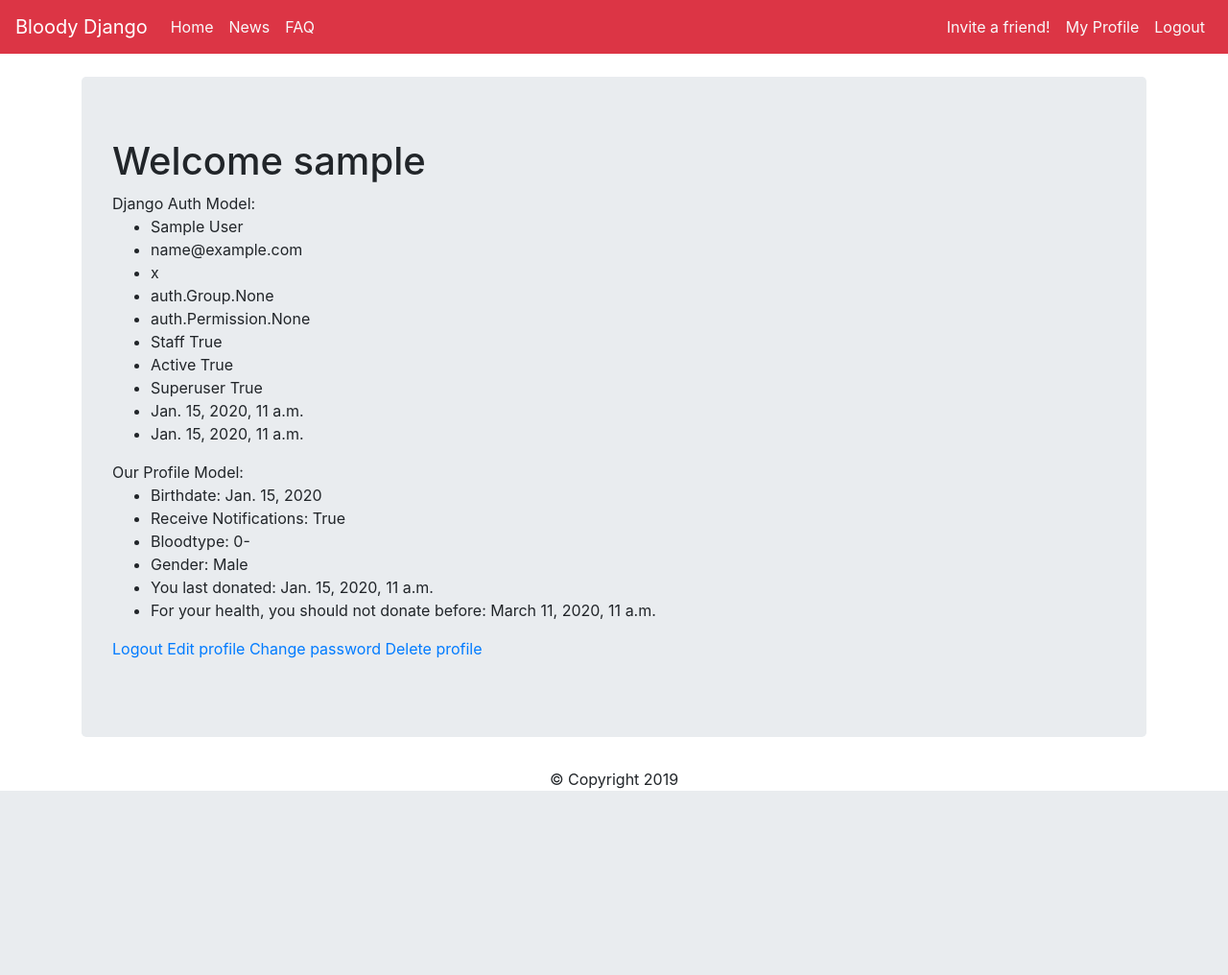
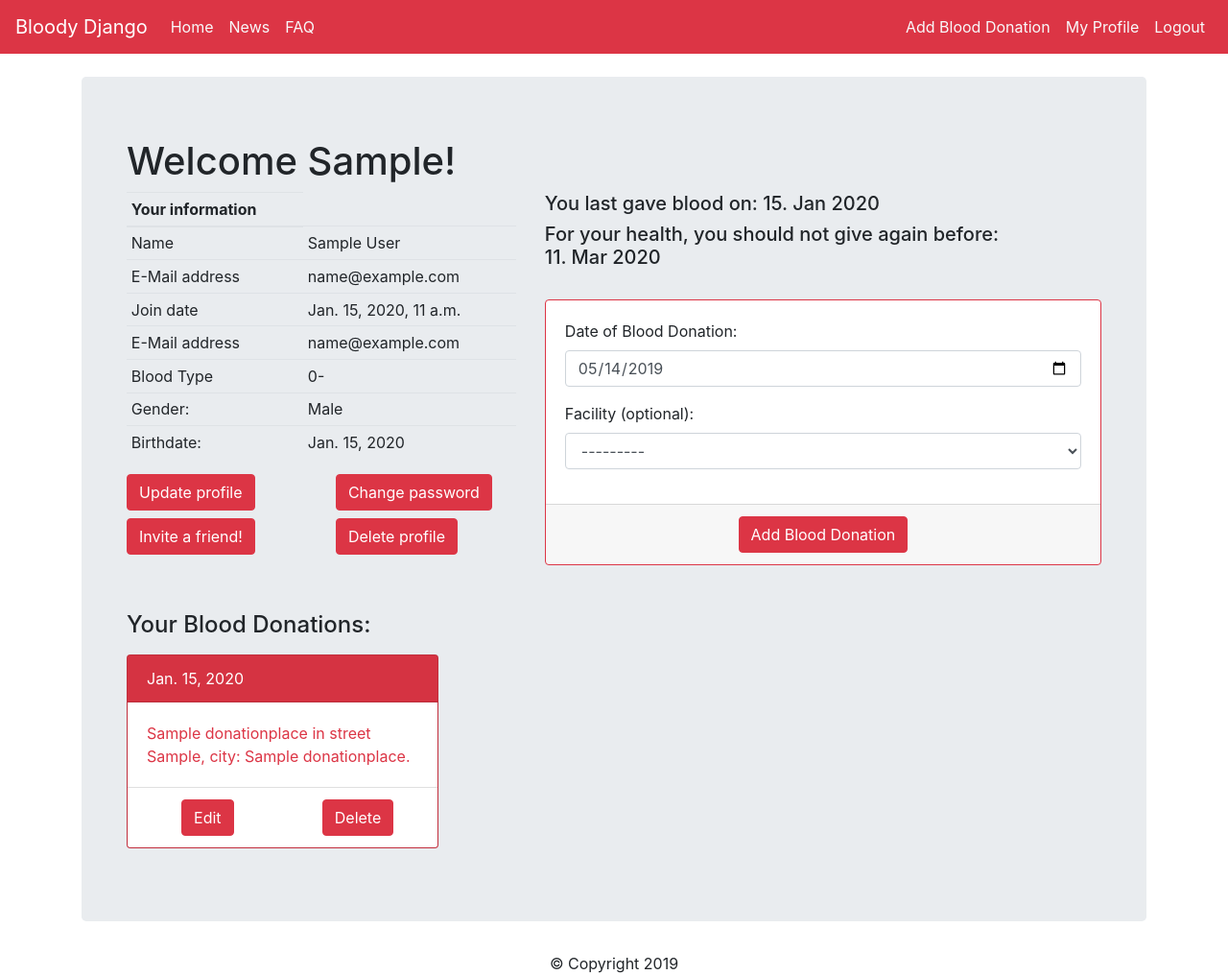
Before and after one commit to chmey/django-giving-blood, a Django app: page /profile in a window 1280 px wide. Shown: the whole page at 96% size. Before the commit the page ends 824 px from the top, so only its background shows below. Run offline with Django 3.2, Linux system fonts and the light colour scheme; a user stored in the database is signed in; tables that the repository leaves empty hold one stand-in row (values such as "Sample post"); some libraries are stand-ins or nearby versions.

Commit message:
Redesign profile page

```diff
--- a/web/forms.py
+++ b/web/forms.py
@@ -49,10 +49,11 @@ class InviteForm(forms.Form):
 
 class AddDonationForm(forms.ModelForm):
     donationdate = forms.DateField(label='Date of Blood Donation', initial=datetime.now(),
-                                widget=forms.DateInput(attrs={
-                                    'type': 'date', 'class': 'form-control'
-                                }))
-    place = forms.ModelChoiceField(queryset=DonationPlace.objects.all(), label='Facility (optional)',widget=forms.Select(attrs={'class': 'form-control'}))
+                                    widget=forms.DateInput(attrs={
+                                        'type': 'date', 'class': 'form-control'
+                                    }))
+    place = forms.ModelChoiceField(required=False, queryset=DonationPlace.objects.all(), label='Facility (optional)',widget=forms.Select(attrs={'class': 'form-control'}))
+
     class Meta:
         model = Donation
         exclude = ('created_at', 'updated_at', 'user')
--- a/web/templates/base.html
+++ b/web/templates/base.html
@@ -26,7 +26,7 @@
        </ul>
        <div class="navbar-nav">
          {% if user.is_authenticated %}
-         <a class="nav-link text-light" href="{% url 'invite' %}">Invite a friend!</a>
+         <a class="nav-link text-light" href="{% url 'add-donation' %}">Add Blood Donation</a>
          <a class="nav-link text-light" href="{% url 'profile' %}">My Profile</a>
          <a class="nav-link text-light" href="{% url 'logout' %}">Logout</a>
          {% else %}
--- a/web/templates/web/profile.html
+++ b/web/templates/web/profile.html
@@ -1,33 +1,126 @@
 {% extends "../base.html" %}
 {% block content %}
 
-<h1>Welcome {{user.username}}</h1>
+<div class="container">
+  <h1>Welcome {% if user.first_name %} {{user.first_name}}{% endif %}!</h1>
+  <div class="row">
+    <div class="col-5">
+      <div class="row">
+        <div class="col-12">
+      <table class="table table-sm">
+        <thead>
+          <tr>
+            <th>Your information</th>
+          </tr>
+        </thead>
+        <tbody>
+          <tr>
+            <td>Name</td>
+            <td>{{user.first_name}} {{user.last_name}}</td>
+          </tr>
+          <tr>
+            <td>E-Mail address</td>
+            <td>{{user.email}}</td>
+          </tr>
+          <tr>
+            <td>Join date</td>
+            <td>{{user.date_joined}}</td>
+          </tr>
+          <tr>
+            <td>E-Mail address</td>
+            <td>{{user.email}}</td>
+          </tr>
+          <tr>
+            <td>Blood Type</td>
+            <td>{{user.profile.get_bloodtype_display}}</td>
+          </tr>
+          <tr>
+            <td>Gender:</td>
+            <td>{{user.profile.get_gender_display}}</td>
+          </tr>
+          <tr>
+            <td>Birthdate:</td>
+            <td>{{user.profile.birthdate}}</td>
+          </tr>
+        </tbody>
+      </table>
+    </div>
+  </div>
+  <div class="row">
+    <div class="col-6 mb-2">
+      <a class="btn btn-danger" href="{% url 'edit_profile' %}">Update profile</a>
+    </div>
+    <div class="col-6">
+      <a class="btn btn-danger" href="{% url 'password_change' %}">Change password</a>
+    </div>
+    <div class="col-6">
+      <a class="btn btn-danger" href="{% url 'invite' %}">Invite a friend!</a>
+    </div>
+    <div class="col-6">
+      <a class="btn btn-danger" href="{% url 'delete-user' %}">Delete profile</a>
+    </div>
+    </div>
+  </div>
+    <div class="col-7">
+      <div class="row">
+        <div class="col-12">
+          <h5>You last gave blood on: {{user.profile.get_last_donation_date|date:'d. M Y'}}</h5>
+          <h5>For your health, you should not give again before: <br> {{user.profile.get_next_donation_date|date:'d. M Y'}}</h5>
+        </div>
+      </div>
+      <div class="row">
+      </div>
+      <div class="row mt-4">
+        <div class="col-12">
+          <form class="" action="{% url 'add-donation' %}" method="post">
+            <div class="card border border-danger border-1">
+              <div class="card-body">
+                  {% csrf_token %}
+                  {{donation_form.as_p}}
+            </div>
+            <div class="card-footer text-center">
+              <button type="submit" class="btn btn-danger" href="{% url 'add-donation' %}">Add Blood Donation</button>
+            </div>
+          </div>
+        </form>
+        </div>
 
-Django Auth Model:
-<ul>
-  <li>{{user.first_name}} {{user.last_name}}</li>
-  <li>{{user.email}}</li>
-  <li>{{user.password}}</li>
-  <li>{{user.groups}}</li>
-  <li>{{user.user_permissions}}</li>
-  <li>Staff {{user.is_staff}}</li>
-  <li>Active {{user.is_active}}</li>
-  <li>Superuser {{user.is_superuser}}</li>
-  <li>{{user.last_login}}</li>
-  <li>{{user.date_joined}}</li>
-</ul>
+      </div>
+    </div>
+  </div>
+  <div class="row pt-5 pb-2">
+    <div class="col-10">
+      <h4>Your Blood Donations:</h4>
+    </div>
+    <div class="col-2">
 
-Our Profile Model:
-<ul>
-  <li>Birthdate: {{user.profile.birthdate}}</li>
-  <li>Receive Notifications: {{user.profile.receive_notifications}}</li>
-  <li>Bloodtype: {{user.profile.get_bloodtype_display}}</li>
-  <li>Gender: {{user.profile.get_gender_display}}</li>
-  <li>You last donated: {{user.profile.get_last_donation_date}}</li>
-  <li>For your health, you should not donate before: {{user.profile.get_next_donation_date}}</li>
-</ul>
-
-<div>
-  <p><a href="{% url 'logout' %}">Logout</a> <a href="{% url 'edit_profile' %}">Edit profile</a> <a href="{% url 'password_change'%}">Change password</a> <a href="{% url 'delete-user' %}">Delete profile</a></p>
+    </div>
+  </div>
+  <div class="row justify-content-start">
+    <div class="col-12">
+      <div class="card-columns">
+        {% for result in donations %}
+          <div class="card text-white bg-danger">
+            <div class="card-header">{{result.donationdate.date}}</div>
+            {% if result.place %}
+            <div class="card-body bg-white">
+              <p class="card-text text-danger">{{result.place}}</p>
+            </div>
+            {% endif %}
+          <div class="card-footer bg-white">
+            <div class="row justify-content-center">
+              <div class="col text-center">
+                <a class="btn btn-danger" href="#">Edit</a>
+              </div>
+              <div class="col text-center">
+                <a class="btn btn-danger" href="#">Delete</a>
+              </div>
+            </div>
+          </div>
+        </div>
+        {% endfor %}
+      </div>
+    </div>
+  </div>
 </div>
 {% endblock %}
--- a/web/views.py
+++ b/web/views.py
@@ -64,7 +64,8 @@ def delete_user(request):
 # PROFILE VIEWS
 @login_required
 def profile(request):
-    return render(request, 'web/profile.html', {'user': request.user})
+    donation_form = AddDonationForm()
+    return render(request, 'web/profile.html', {'donation_form': donation_form,'user': request.user, 'donations': request.user.profile.get_all_donations().all()})
 
 
 @login_required
```
